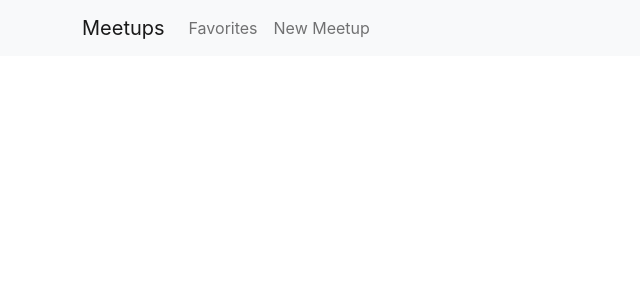
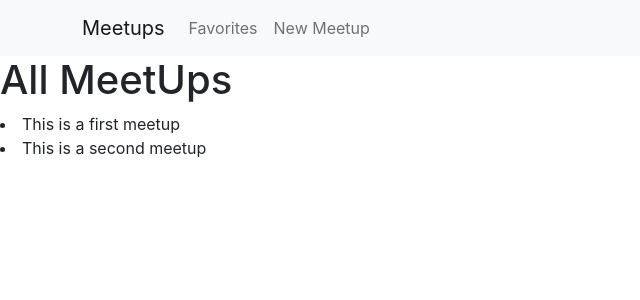
Before and after one commit to Franmb93/reactbasicsforgithub, a React (Create React App) app: page / in a window 1280 px wide. Shown: the top 300 px of the page, without its empty margins (0-640 px from the left). Built offline with nearby package versions, Linux system fonts and the light colour scheme.

Commit message:
Fixed bug where page loading before navbar

```diff
--- a/src/App.js
+++ b/src/App.js
@@ -7,12 +7,13 @@
 
 function App() {
     return ( <div className = "App" >
+      <MainNavigation/>
       <Routes>
         <Route path="/" element={<AllMeetupsPage />} />
         <Route path="/new-meetup" element={<NewMeetupsPage />} />
         <Route path="/favorites" element={<FavoritesPage />} />
       </Routes>
-      <MainNavigation/>
+
       </div>
     );
 }
--- a/src/pages/AllMeetups.js
+++ b/src/pages/AllMeetups.js
@@ -15,8 +15,16 @@
 ];
 
 function AllMeetupsPage() {
-    return <div > </div>;
-
+    return (
+        <section>
+            <h1>All MeetUps</h1>
+            {DUMMY_DATA.map(
+                (meetup) => {
+                    return <li>{meetup.title}</li>
+                }
+            )}
+        </section>
+        );
 }
 
 export default AllMeetupsPage;
```
